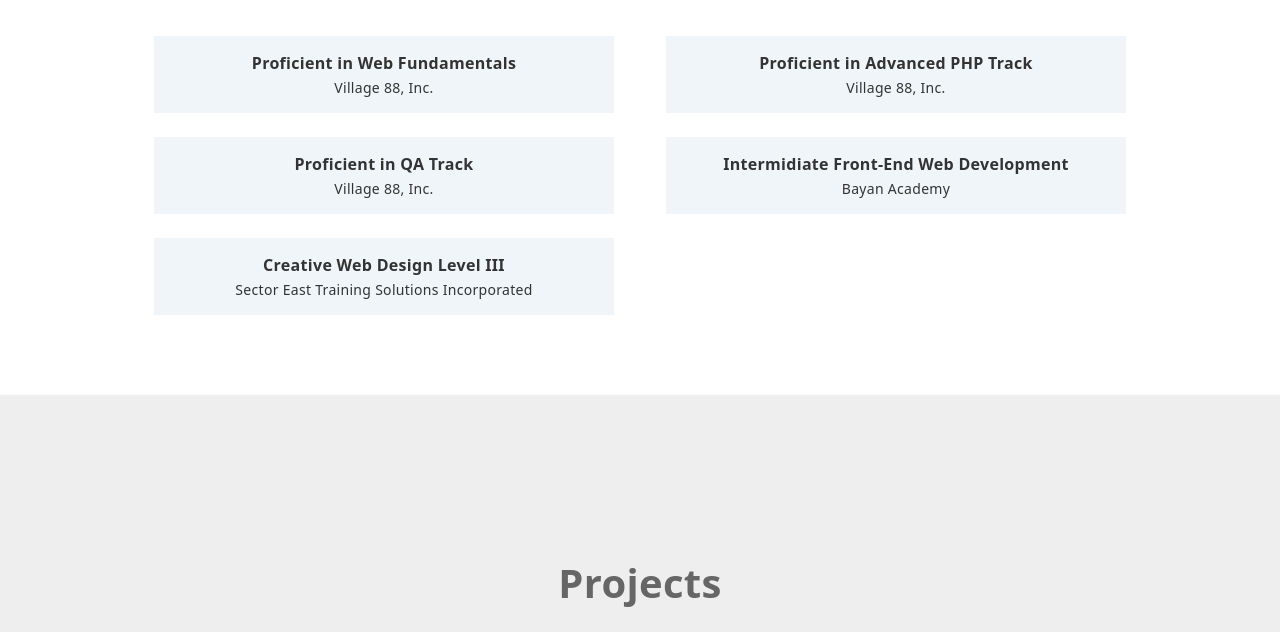
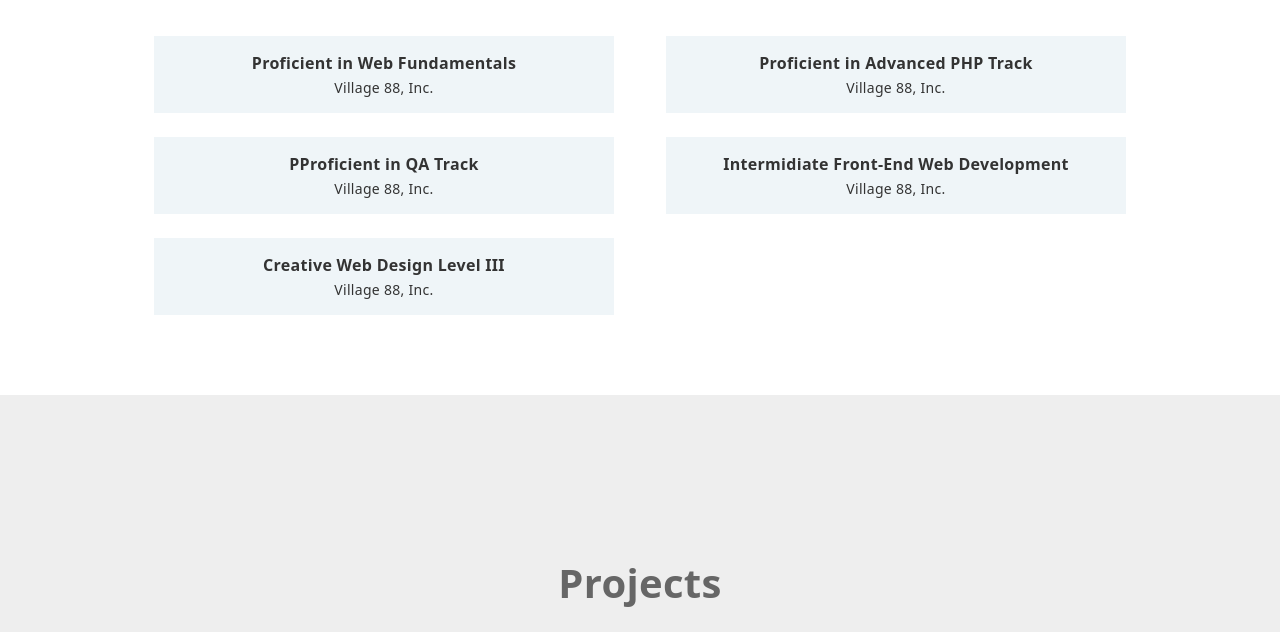
Before and after one commit to cherryann28/myportfolio, a plain HTML site: page index.html in a window 1280 px wide. Shown: the part 2140-2772 px from the top of the page. Drawn offline with nearby package versions, Linux system fonts and the light colour scheme.

Commit message:
edit certification content

```diff
--- a/index.html
+++ b/index.html
@@ -191,7 +191,37 @@
                     </h3>
 
                     <div class="certification-info">
-                        <div class="certification-data">
+                        <a target="_blank" href="https://drive.google.com/file/d/1ifwapfBf5t7O_lHeNINa1NHJaOmAMvx7/view">
+                            <div class="certification-data">
+                                <h2>Proficient in Web Fundamentals</h2>
+                                <h3 class="skills-name">Village 88, Inc.</h3>
+                            </div>
+                        </a>
+                        <a target="_blank" href="https://drive.google.com/file/d/1xH7UIcmhuQwv0I3pAI31B5KA_QehIOXK/view">
+                            <div class="certification-data">
+                                <h2>Proficient in Advanced PHP Track</h2>
+                                <h3 class="skills-name">Village 88, Inc.</h3>
+                            </div>
+                        </a>
+                        <a target="_blank" href="https://drive.google.com/file/d/1I5GxPovG4Bi8hbp5_0Jx3D-Km45gsSD2/view">
+                            <div class="certification-data">
+                                <h2>PProficient in QA Track</h2>
+                                <h3 class="skills-name">Village 88, Inc.</h3>
+                            </div>
+                        </a>
+                        <a target="_blank" href="https://drive.google.com/file/d/1U9qwKui1SO1c8sNo58SZsnSfeyFIEZlG/view">
+                            <div class="certification-data">
+                                <h2>Intermidiate Front-End Web Development</h2>
+                                <h3 class="skills-name">Village 88, Inc.</h3>
+                            </div>
+                        </a>
+                        <a target="_blank" href="https://drive.google.com/file/d/17IXYX4WAUwzVaMJG27M8WWrTuFbqUp4m/view">
+                            <div class="certification-data">
+                                <h2>Creative Web Design Level III</h2>
+                                <h3 class="skills-name">Village 88, Inc.</h3>
+                            </div>
+                        </a>
+                        <!-- <div class="certification-data">
                             <a target="_blank" href="https://drive.google.com/file/d/1ifwapfBf5t7O_lHeNINa1NHJaOmAMvx7/view">Proficient in Web Fundamentals</a>
                             <h3 class="skills-name">Village 88, Inc.</h3>
                         </div>
@@ -214,7 +244,7 @@
                         <div class="certification-data">
                             <a target="_blank" href="https://drive.google.com/file/d/17IXYX4WAUwzVaMJG27M8WWrTuFbqUp4m/view">Creative Web Design Level III</a>
                             <h3 class="skills-name">Sector East Training Solutions Incorporated</h3>
-                        </div>
+                        </div> -->
                     </div>
                 </div>
             </div>
--- a/style.css
+++ b/style.css
@@ -369,7 +369,8 @@ img{
     text-align: center;
 }
 
-.certification-data a{
+.certification-data h2{
+    font-size: 16px;
     font-weight: 600;
     color: var(--black);
     letter-spacing: .3px;
```
